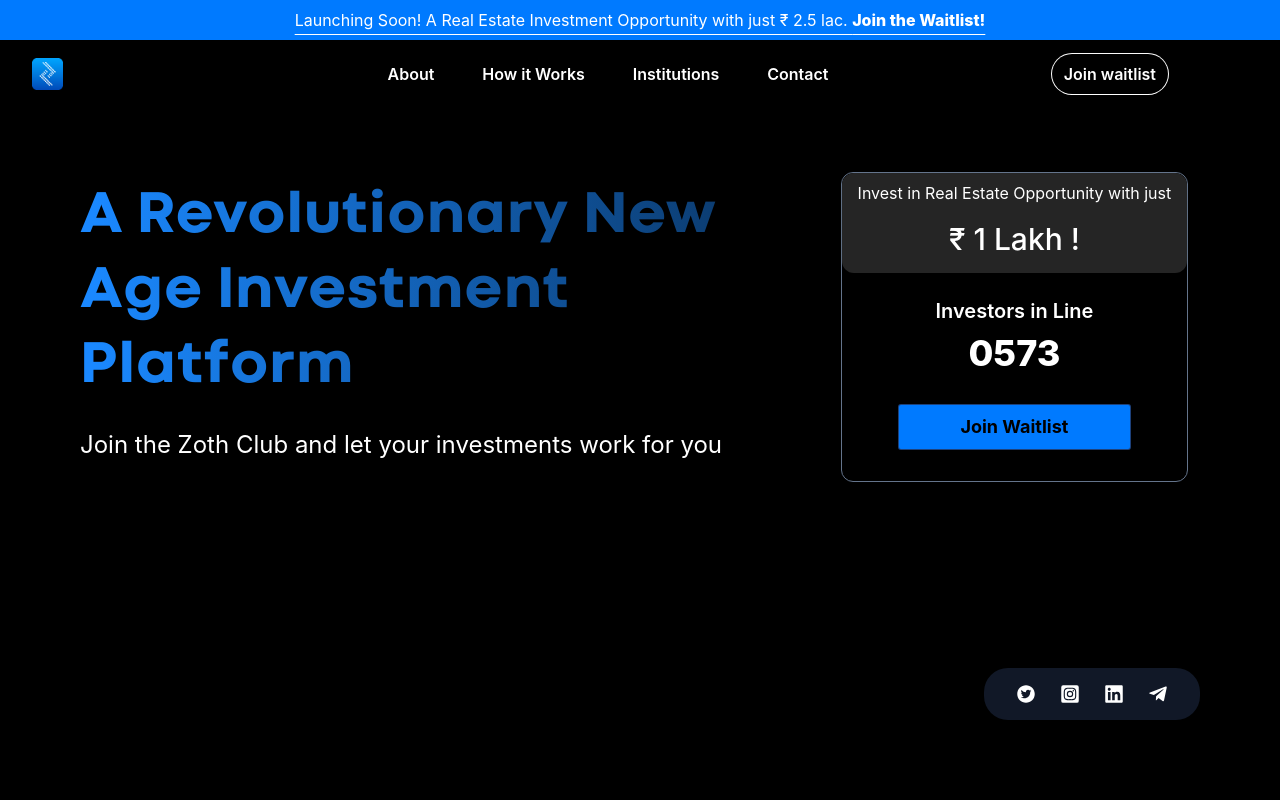
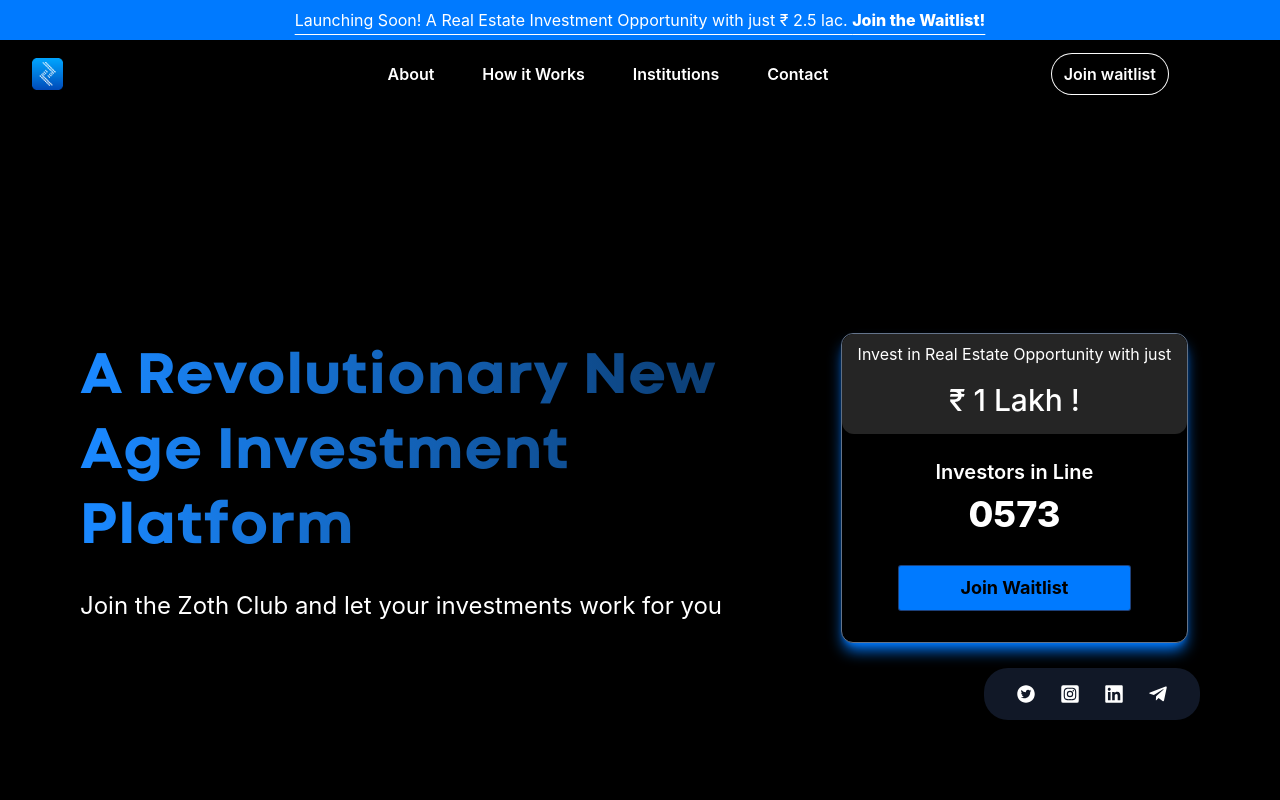
Before and after one commit to 0xZothio/landing_page_v1, a React (Create React App) app: page / in a window 1280 px wide. Shown: the top 800 px of the page. Built offline with nearby package versions, Linux system fonts and the light colour scheme.

Commit message:
added shadow and centered the div

```diff
--- a/src/components/HeroSection.js
+++ b/src/components/HeroSection.js
@@ -18,7 +18,7 @@ const Hero = ({ setScrollValue }) => {
       </div>
 
       <main>
-        <div className="absolute top-32 md:flex justify-center items-center z-0 h-1/2 my-auto hidden">
+        <div className="absolute top-0 md:flex justify-center items-center z-0 h-1/2 hidden">
           <img src="/wave.gif" alt="" />
         </div>
 
@@ -29,11 +29,10 @@ const Hero = ({ setScrollValue }) => {
           variants={fadeIn("up", "tween", 0.2, 1)}
           initial="hidden"
           whileInView="show"
-          className="relative px-6 lg:px-8"
+          className="relative px-6 lg:px-8 h-full"
         >
-          <div className="mx-auto pt-10 sm:pt-20">
-            <div>
-              <div className="flex justify-center flex-col md:flex-row">
+          <div className="mx-auto min-h-screen flex justify-center items-center">
+            <div className=" flex justify-center flex-col md:flex-row z-50 h-full">
               <div className="md:w-3/5 w-full md:ml-12">
                 <h1 className="text-4xl font-codec sm:text-[60px] font-extrabold leading-tight text-center md:text-left tracking-normal mt-2 herotext">
                   A Revolutionary New Age Investment Platform
@@ -74,7 +73,7 @@ const Hero = ({ setScrollValue }) => {
                   </div> */}
               </div>
               <div class="relative flex justify-center my-2 mx-auto items-center z-50 mt-12 md:w-2/5 md:mt-0 w-full">
-                  <div class="rounded-xl shadow-lg bg-black border border-slate-500 flex justify-center items-center">
+                <div class="rounded-xl shadow-lg shadow-[#007AFF] bg-black border border-slate-500 flex justify-center items-center">
                   {/* <div class=" marquee-container d-none d-sm-block z-0 hidden">
                       <div class="marquee d-flex justify-content-around">
                         <span>Upcoming Launch !</span>
@@ -132,7 +131,6 @@ const Hero = ({ setScrollValue }) => {
               </div>
             </div>
           </div>
-          </div>
         </motion.div>
       </main>
     </div>
```
Lines whose indentation alone changed are shown as unchanged.
